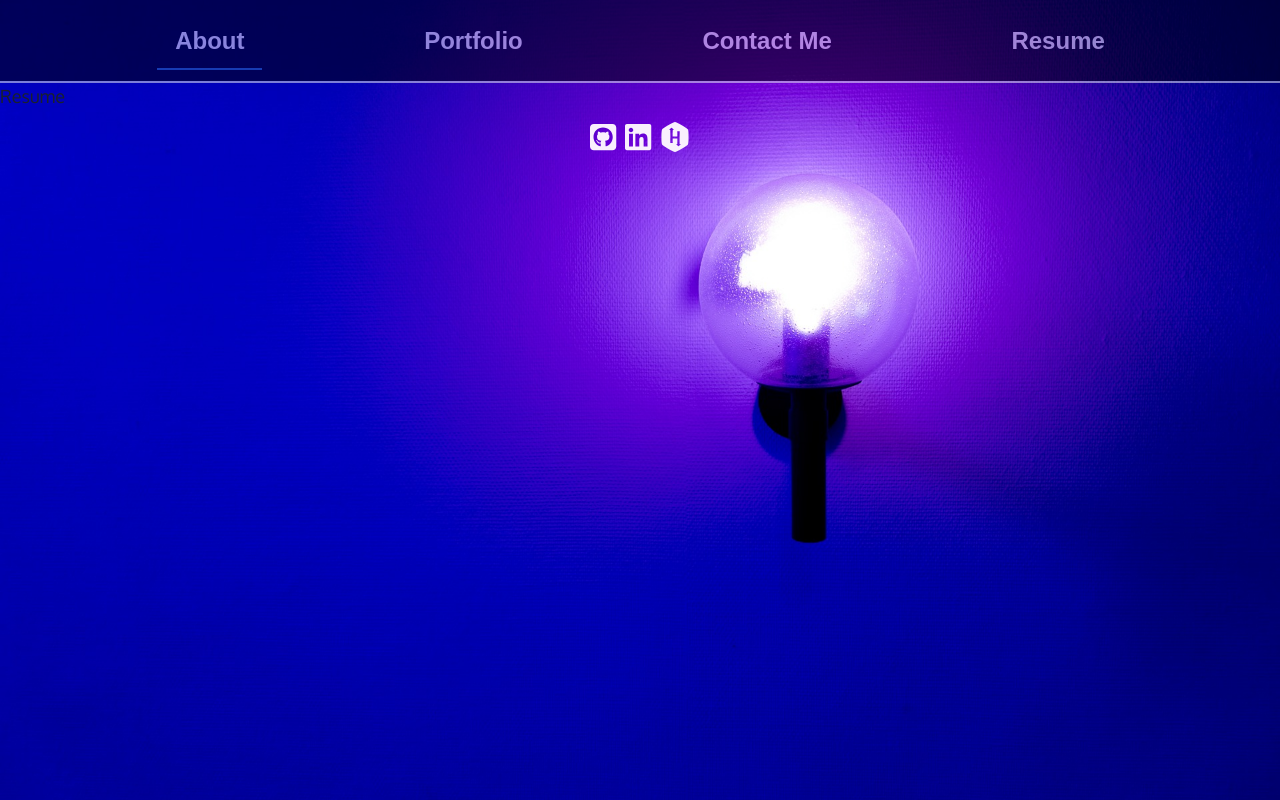
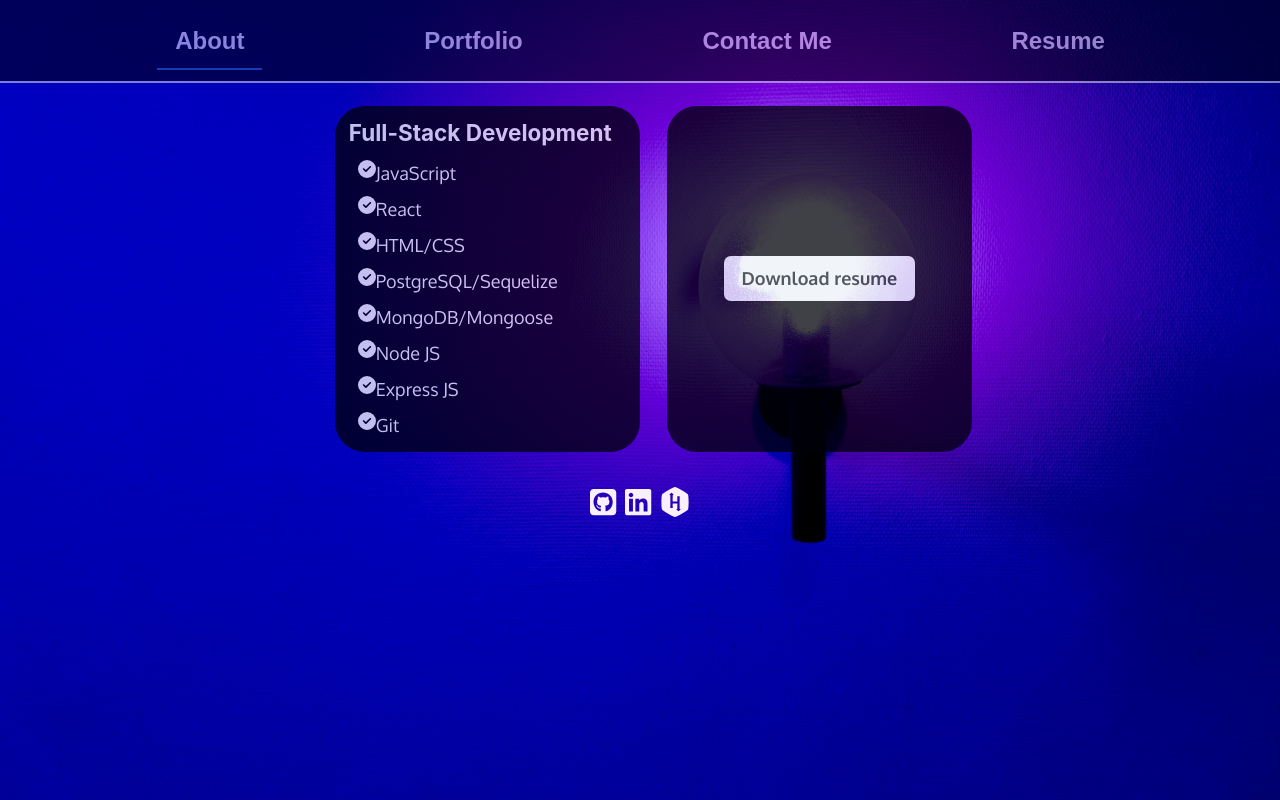
Before and after one commit to lindsay-terry/from-the-vault, a React (Vite) app: page /resume in a window 1280 px wide. Built offline with nearby package versions, Linux system fonts and the light colour scheme; a web font is replaced by a local one.

Commit message:
Adds download resume feature and data to resume component

```diff
--- a/src/endpoints/Resume.jsx
+++ b/src/endpoints/Resume.jsx
@@ -1,8 +1,57 @@
+import { Container, Button, Box, Heading, List, ListItem, SimpleGrid } from '@chakra-ui/react';
+import Lindsay_Terry_Junior_Developer_Resume from '../assets/Lindsay_Terry_Junior_Developer_Resume.pdf'
+import { FaCircleCheck } from "react-icons/fa6";
+
+
+
 export default function Resume() {
+    const styles= {
+        background: {
+            background: 'var(--black)',
+            opacity: '0.75',
+            width: '100%',
+            borderRadius: '30px'
+        }
+    }
 
     return (
-        <div >
-            <p>Resume</p>
-        </div>
+        <Container display='flex' justifyContent='center' p={2}>
+            <SimpleGrid columns={{sm: 1, md:2}} spacing={6}>
+                <Box style={styles.background} m={3}>
+                    <Heading color='var(--white)' size='md' m={3}>Full-Stack Development</Heading>
+                    <List m={3}>
+                        <ListItem color='var(--white)' display='flex' m={2}>
+                            <FaCircleCheck /> JavaScript
+                        </ListItem>
+                        <ListItem color='var(--white)' display='flex' m={2}>
+                            <FaCircleCheck /> React
+                        </ListItem>
+                        <ListItem color='var(--white)' display='flex' m={2}>
+                            <FaCircleCheck /> HTML/CSS
+                        </ListItem>
+                        <ListItem color='var(--white)' display='flex' m={2}>
+                            <FaCircleCheck /> PostgreSQL/Sequelize
+                        </ListItem>
+                        <ListItem color='var(--white)' display='flex' m={2}>
+                            <FaCircleCheck /> MongoDB/Mongoose
+                        </ListItem>
+                        <ListItem color='var(--white)' display='flex' m={2}>
+                            <FaCircleCheck /> Node JS
+                        </ListItem>
+                        <ListItem color='var(--white)' display='flex' m={2}>
+                            <FaCircleCheck /> Express JS
+                        </ListItem>
+                        <ListItem color='var(--white)' display='flex' m={2}>
+                            <FaCircleCheck /> Git
+                        </ListItem>
+                    </List>
+                </Box>
+                <Box style={styles.background} m={3} display='flex' justifyContent='center' alignItems='center'>
+                    <Button>
+                        <a href={Lindsay_Terry_Junior_Developer_Resume} download='Lindsay_Terry_Resume' >Download resume </a>
+                    </Button>
+                </Box>
+            </SimpleGrid>
+        </Container>
     );
 }
```
Also changed, not shown: 1 other file (tests, documents, lock files or other folders).
